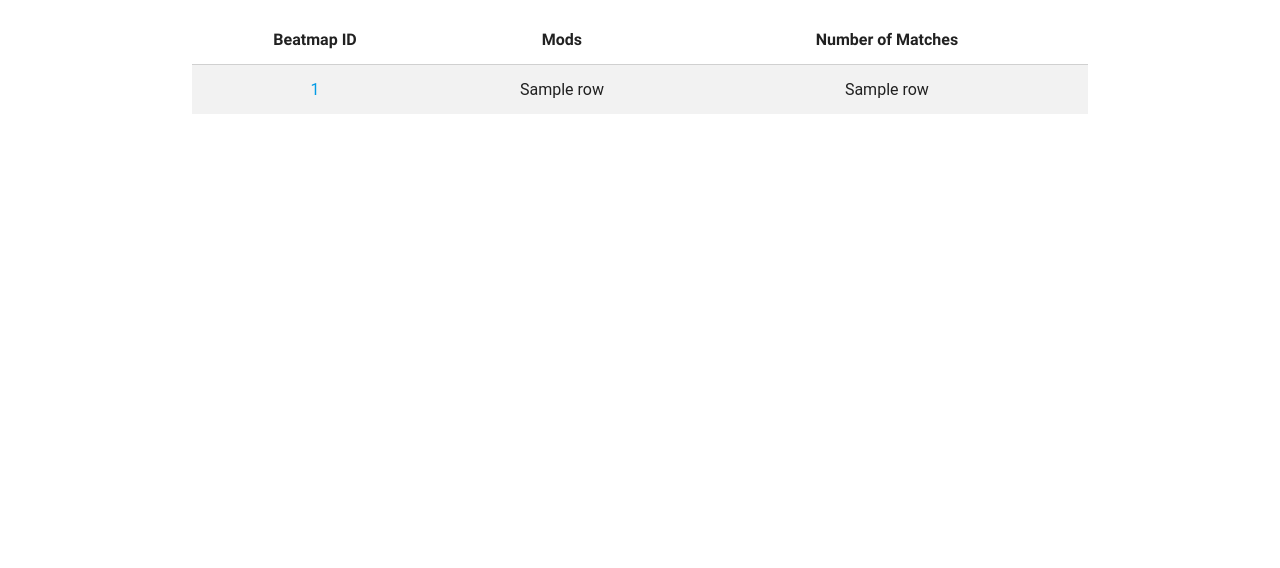
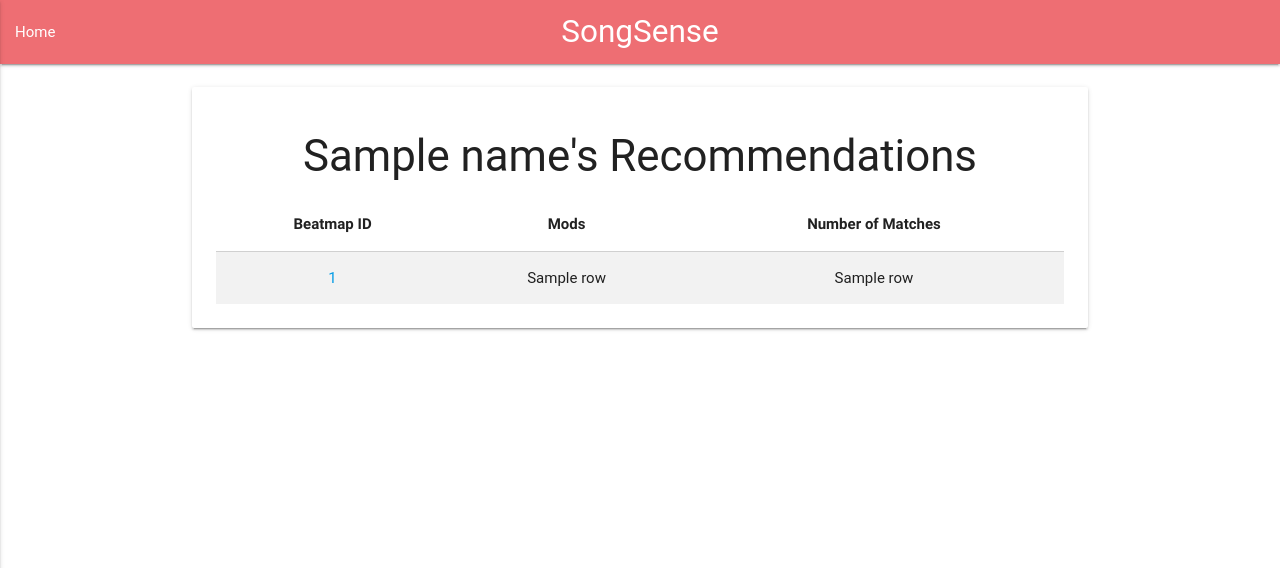
Before and after one commit to ApolloFortyNine/SongSense, a Python web app: template scripts/templates/recs.jinja in a window 1280 px wide. Shown: the top 568 px of the page. Run offline with Jinja, Linux system fonts and the light colour scheme; the template is opened without the code that fills it: most values are stand-ins (such as "Sample title", 1, 10 or a date in 2020); some libraries are stand-ins or nearby versions; some web fonts are replaced.

Commit message:
Updated all templates with proper inheritance, and heavily modified the layout

```diff
--- /dev/null
+++ b/scripts/templates/base.jinja
@@ -0,0 +1,38 @@
+<!DOCTYPE html>
+<html lang="en">
+<head>
+  {% block head %}
+  <title>{% block title %}SongSense{% endblock %}</title>
+  <link type="text/css" rel="stylesheet" href="https://cdnjs.cloudflare.com/ajax/libs/materialize/0.97.0/css/materialize.min.css"  media="screen,projection"/>
+  <meta name="viewport" content="width=device-width, initial-scale=1.0"/>
+  {% endblock %}
+</head>
+<body>
+  {% macro nav_links() -%}
+    <li><a href="/">Home</a><li>
+  {%- endmacro %}
+  <nav>
+    <div class="nav-wrapper">
+      <a href="/" class="brand-logo center">SongSense</a>
+      <a href="#" data-activates="mobile-demo" class="button-collapse"><i class="material-icons">menu</i></a>
+      <ul class="left hide-on-med-and-down">
+        {{nav_links()}}
+      </ul>
+      <ul class="side-nav" id="mobile-demo">
+        {{nav_links()}}
+      </ul>
+    </div>
+  </nav>
+  <div class="container"><div class="section"><div class="card white lighten-1"><div class="card-content">{% block content %}{% endblock %}</div></div></div></div>
+  <!--Import jQuery before materialize.js-->
+  <script type="text/javascript" src="https://code.jquery.com/jquery-2.1.1.min.js"></script>
+  <script type="text/javascript" src="https://cdnjs.cloudflare.com/ajax/libs/materialize/0.97.0/js/materialize.min.js"></script>
+  <script>
+    $('.button-collapse').sideNav({
+    menuWidth: 300, // Default is 240
+    edge: 'left', // Choose the horizontal origin
+    closeOnClick: true // Closes side-nav on <a> clicks, useful for Angular/Meteor
+    });
+  </script>
+</body>
+</html>
--- a/scripts/templates/recs.jinja
+++ b/scripts/templates/recs.jinja
@@ -1,16 +1,7 @@
-<html>
-  <head>
-    <!--Import materialize.css-->
-    <link type="text/css" rel="stylesheet" href="https://cdnjs.cloudflare.com/ajax/libs/materialize/0.97.0/css/materialize.min.css"  media="screen,projection"/>
-
-    <!--Let browser know website is optimized for mobile-->
-    <meta name="viewport" content="width=device-width, initial-scale=1.0"/>
-  </head>
-
-  <body>
-    <div class="container">
-      <div class="section">
-        <table class="striped hoverable centered">
+{% extends "base.jinja" %}
+{% block content %}
+  <h3 class="center">{{name}}'s Recommendations</h3>
+  <table class="striped centered">
     <thead>
       <tr>
         <th data-field="id">Beatmap ID</th>
@@ -28,10 +19,4 @@
       {% endfor %}
     </tbody>
   </table>
-      </div>
-    </div>
-    <!--Import jQuery before materialize.js-->
-    <script type="text/javascript" src="https://code.jquery.com/jquery-2.1.1.min.js"></script>
-    <script type="text/javascript" src="https://cdnjs.cloudflare.com/ajax/libs/materialize/0.97.0/js/materialize.min.js"></script>
-  </body>
-</html>
+{% endblock %}
--- a/scripts/webserver.py
+++ b/scripts/webserver.py
@@ -33,7 +33,7 @@ class WebServer(object):
             url_str = "https://osu.ppy.sh/u/{0}".format(x.user_id)
             friends_arr.append([x.username, x.matches, url_str])
         template = env.get_template('friends.jinja')
-        return template.render(allRows=friends_arr)
+        return template.render(allRows=friends_arr, name=name)
 
     @cherrypy.expose
     def get_recs(self, name="HappyStick"):
@@ -43,7 +43,7 @@ class WebServer(object):
             url_str = "https://osu.ppy.sh/b/{0}".format(x[0])
             x.append(url_str)
         template = env.get_template('recs.jinja')
-        return template.render(allRows=friend.recs)
+        return template.render(allRows=friend.recs, name=name)
 
 
 if __name__ == '__main__':
```
Also changed, not shown: scripts/templates/friends.jinja (+5 -21 lines), scripts/templates/index.jinja (+7 -21 lines). Lines whose indentation alone changed are shown as unchanged.
